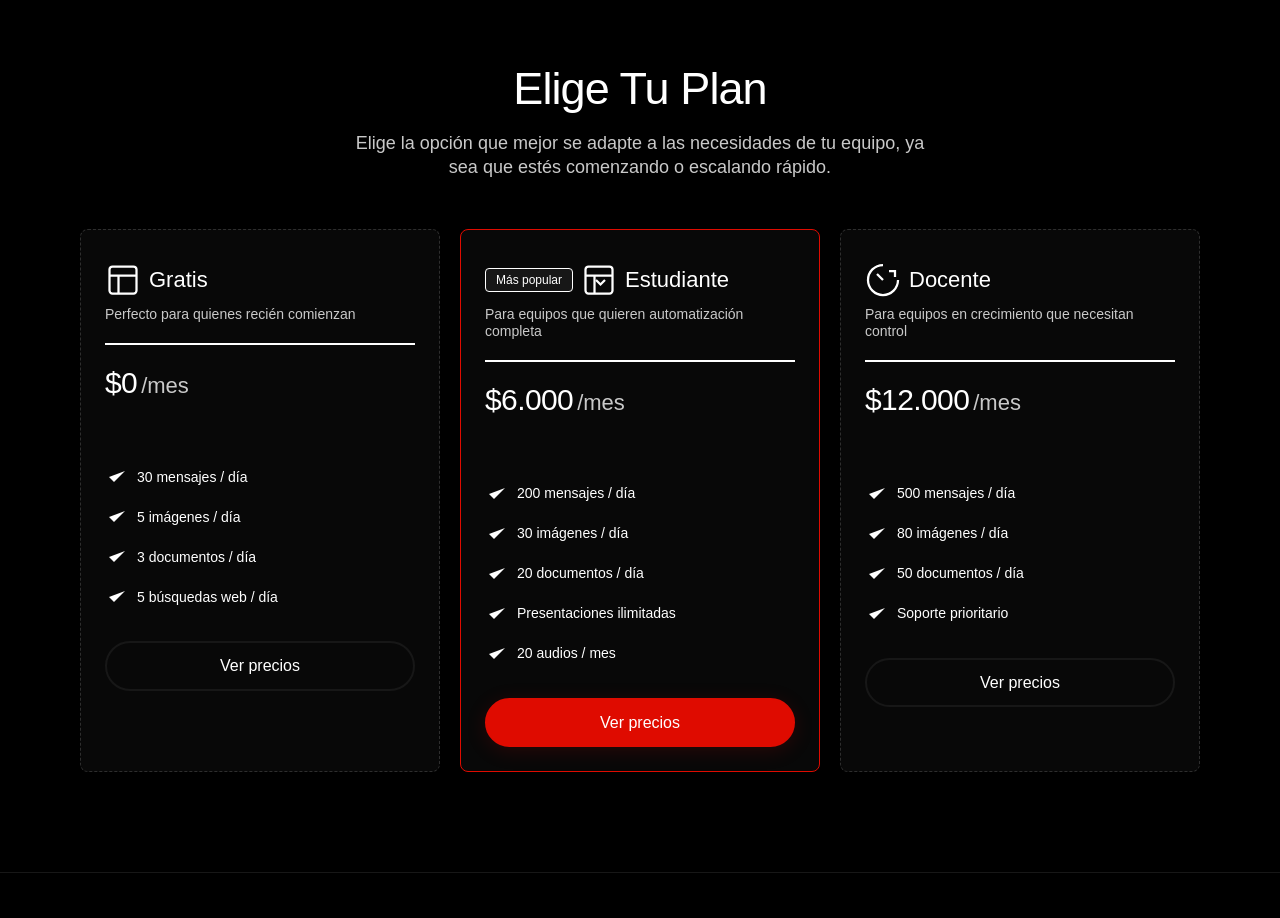
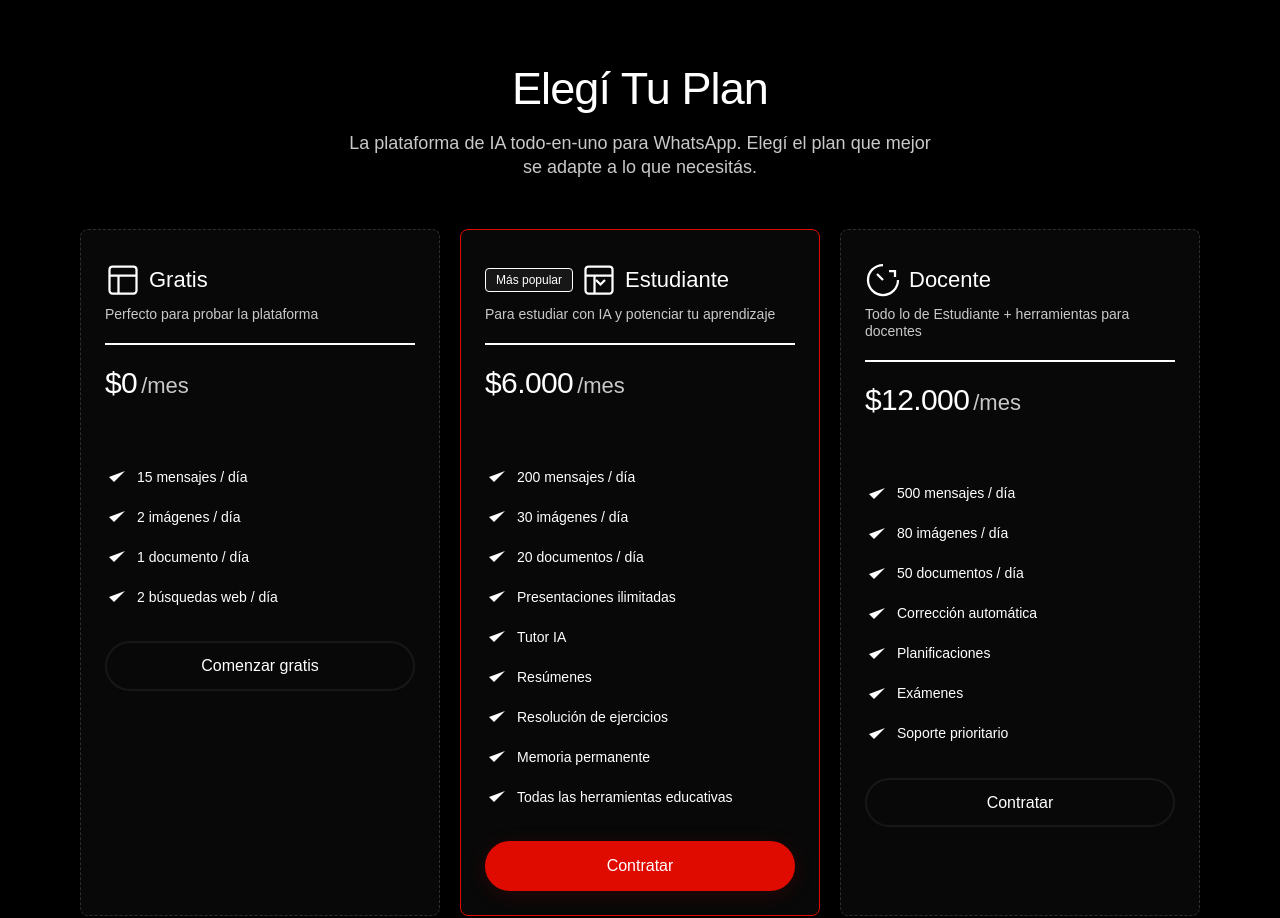
Before and after one commit to matiasibarra-dev/Mia-IA, a plain HTML site: page index.html in a window 1280 px wide. Shown: the part 2260-3178 px from the top of the page. Drawn offline with nearby package versions, Linux system fonts and the light colour scheme; a web font is replaced by a local one.

Commit message:
Update index.html

```diff
--- a/index.html
+++ b/index.html
@@ -1020,8 +1020,8 @@
 <section class="plans" id="plans">
   <div class="container">
     <div class="plans-heading">
-      <h2 class="h2">Elige Tu Plan</h2>
-      <p class="body-main">Elige la opción que mejor se adapte a las necesidades de tu equipo, ya sea que estés comenzando o escalando rápido.</p>
+      <h2 class="h2">Elegí Tu Plan</h2>
+      <p class="body-main">La plataforma de IA todo-en-uno para WhatsApp. Elegí el plan que mejor se adapte a lo que necesitás.</p>
     </div>
     <div class="plans-grid">
       <!-- Free -->
@@ -1032,7 +1032,7 @@
               <svg class="icon" viewBox="0 0 24 24" fill="none" stroke="#fff" stroke-width="1.5"><rect x="3" y="3" width="18" height="18" rx="2"/><path d="M3 9h18"/><path d="M9 21V9"/></svg>
               <h4 class="h4">Gratis</h4>
             </div>
-            <p class="plan-desc">Perfecto para quienes recién comienzan</p>
+            <p class="plan-desc">Perfecto para probar la plataforma</p>
           </div>
           <div class="plan-price-row">
             <span class="plan-price">$0</span>
@@ -1040,15 +1040,15 @@
           </div>
         </div>
         <div class="plan-features">
-          <div class="plan-feat"><svg class="check" viewBox="0 0 24 24" fill="#fff"><path d="M20 6 9 17l-5-5"/></svg><span>30 mensajes / día</span></div>
-          <div class="plan-feat"><svg class="check" viewBox="0 0 24 24" fill="#fff"><path d="M20 6 9 17l-5-5"/></svg><span>5 imágenes / día</span></div>
-          <div class="plan-feat"><svg class="check" viewBox="0 0 24 24" fill="#fff"><path d="M20 6 9 17l-5-5"/></svg><span>3 documentos / día</span></div>
-          <div class="plan-feat"><svg class="check" viewBox="0 0 24 24" fill="#fff"><path d="M20 6 9 17l-5-5"/></svg><span>5 búsquedas web / día</span></div>
+          <div class="plan-feat"><svg class="check" viewBox="0 0 24 24" fill="#fff"><path d="M20 6 9 17l-5-5"/></svg><span>15 mensajes / día</span></div>
+          <div class="plan-feat"><svg class="check" viewBox="0 0 24 24" fill="#fff"><path d="M20 6 9 17l-5-5"/></svg><span>2 imágenes / día</span></div>
+          <div class="plan-feat"><svg class="check" viewBox="0 0 24 24" fill="#fff"><path d="M20 6 9 17l-5-5"/></svg><span>1 documento / día</span></div>
+          <div class="plan-feat"><svg class="check" viewBox="0 0 24 24" fill="#fff"><path d="M20 6 9 17l-5-5"/></svg><span>2 búsquedas web / día</span></div>
         </div>
-        <div class="plan-btn-wrap"><a href="#contact" class="btn" style="width:100%;justify-content:center;">Ver precios</a></div>
+        <div class="plan-btn-wrap"><a href="https://wa.me/5493813352970" target="_blank" rel="noopener" class="btn" style="width:100%;justify-content:center;">Comenzar gratis</a></div>
       </div>
 
-      <!-- Estudiante (Pro) -->
+      <!-- Estudiante -->
       <div class="plan-card" style="border-color:var(--accent);border-style:solid;">
         <div class="plan-card-body">
           <div class="plan-card-header">
@@ -1057,7 +1057,7 @@
               <svg class="icon" viewBox="0 0 24 24" fill="none" stroke="#fff" stroke-width="1.5"><rect x="3" y="3" width="18" height="18" rx="2"/><path d="M3 9h18"/><path d="M9 21V9"/><path d="m16 12-3 3-3-3"/></svg>
               <h4 class="h4">Estudiante</h4>
             </div>
-            <p class="plan-desc">Para equipos que quieren automatización completa</p>
+            <p class="plan-desc">Para estudiar con IA y potenciar tu aprendizaje</p>
           </div>
           <div class="plan-price-row">
             <span class="plan-price">$6.000</span>
@@ -1069,12 +1069,16 @@
           <div class="plan-feat"><svg class="check" viewBox="0 0 24 24" fill="#fff"><path d="M20 6 9 17l-5-5"/></svg><span>30 imágenes / día</span></div>
           <div class="plan-feat"><svg class="check" viewBox="0 0 24 24" fill="#fff"><path d="M20 6 9 17l-5-5"/></svg><span>20 documentos / día</span></div>
           <div class="plan-feat"><svg class="check" viewBox="0 0 24 24" fill="#fff"><path d="M20 6 9 17l-5-5"/></svg><span>Presentaciones ilimitadas</span></div>
-          <div class="plan-feat"><svg class="check" viewBox="0 0 24 24" fill="#fff"><path d="M20 6 9 17l-5-5"/></svg><span>20 audios / mes</span></div>
+          <div class="plan-feat"><svg class="check" viewBox="0 0 24 24" fill="#fff"><path d="M20 6 9 17l-5-5"/></svg><span>Tutor IA</span></div>
+          <div class="plan-feat"><svg class="check" viewBox="0 0 24 24" fill="#fff"><path d="M20 6 9 17l-5-5"/></svg><span>Resúmenes</span></div>
+          <div class="plan-feat"><svg class="check" viewBox="0 0 24 24" fill="#fff"><path d="M20 6 9 17l-5-5"/></svg><span>Resolución de ejercicios</span></div>
+          <div class="plan-feat"><svg class="check" viewBox="0 0 24 24" fill="#fff"><path d="M20 6 9 17l-5-5"/></svg><span>Memoria permanente</span></div>
+          <div class="plan-feat"><svg class="check" viewBox="0 0 24 24" fill="#fff"><path d="M20 6 9 17l-5-5"/></svg><span>Todas las herramientas educativas</span></div>
         </div>
-        <div class="plan-btn-wrap"><a href="#contact" class="btn btn-primary" style="width:100%;justify-content:center;">Ver precios</a></div>
+        <div class="plan-btn-wrap"><a href="https://wa.me/5493813352970" target="_blank" rel="noopener" class="btn btn-primary" style="width:100%;justify-content:center;">Contratar</a></div>
       </div>
 
-      <!-- Docente (Enterprise) -->
+      <!-- Docente -->
       <div class="plan-card">
         <div class="plan-card-body">
           <div class="plan-card-header">
@@ -1082,7 +1086,7 @@
               <svg class="icon" viewBox="0 0 24 24" fill="none" stroke="#fff" stroke-width="1.5"><path d="M12 2a10 10 0 1 0 10 10"/><path d="M12 12 8 8"/><path d="M16 6h4v4"/></svg>
               <h4 class="h4">Docente</h4>
             </div>
-            <p class="plan-desc">Para equipos en crecimiento que necesitan control</p>
+            <p class="plan-desc">Todo lo de Estudiante + herramientas para docentes</p>
           </div>
           <div class="plan-price-row">
             <span class="plan-price">$12.000</span>
@@ -1093,9 +1097,12 @@
           <div class="plan-feat"><svg class="check" viewBox="0 0 24 24" fill="#fff"><path d="M20 6 9 17l-5-5"/></svg><span>500 mensajes / día</span></div>
           <div class="plan-feat"><svg class="check" viewBox="0 0 24 24" fill="#fff"><path d="M20 6 9 17l-5-5"/></svg><span>80 imágenes / día</span></div>
           <div class="plan-feat"><svg class="check" viewBox="0 0 24 24" fill="#fff"><path d="M20 6 9 17l-5-5"/></svg><span>50 documentos / día</span></div>
+          <div class="plan-feat"><svg class="check" viewBox="0 0 24 24" fill="#fff"><path d="M20 6 9 17l-5-5"/></svg><span>Corrección automática</span></div>
+          <div class="plan-feat"><svg class="check" viewBox="0 0 24 24" fill="#fff"><path d="M20 6 9 17l-5-5"/></svg><span>Planificaciones</span></div>
+          <div class="plan-feat"><svg class="check" viewBox="0 0 24 24" fill="#fff"><path d="M20 6 9 17l-5-5"/></svg><span>Exámenes</span></div>
           <div class="plan-feat"><svg class="check" viewBox="0 0 24 24" fill="#fff"><path d="M20 6 9 17l-5-5"/></svg><span>Soporte prioritario</span></div>
         </div>
-        <div class="plan-btn-wrap"><a href="#contact" class="btn" style="width:100%;justify-content:center;">Ver precios</a></div>
+        <div class="plan-btn-wrap"><a href="https://wa.me/5493813352970" target="_blank" rel="noopener" class="btn" style="width:100%;justify-content:center;">Contratar</a></div>
       </div>
     </div>
   </div>
```
